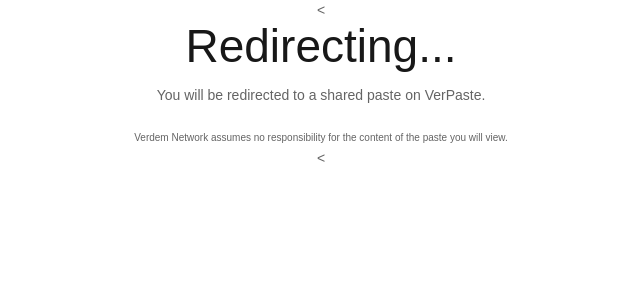
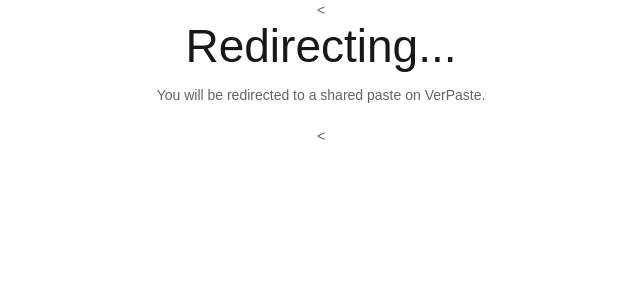
Before and after one commit to Verdem-crypto/verdem-crypto.github.io, a Jekyll site: the page verpaste/pasteredirect.html, which Jekyll copies as it is, in a window 1280 px wide. Shown: the top 300 px of the page, without its empty margins (319-959 px from the left). Built offline with Jekyll 4.4.1, drawn with Linux system fonts in a browser that asks for light colours; some web fonts are replaced; a style sheet for code colours, icons or effects is not loaded.

Commit message:
Update pasteredirect.html

```diff
--- a/verpaste/pasteredirect.html
+++ b/verpaste/pasteredirect.html
@@ -6,6 +6,7 @@
     <meta name="viewport" content="width=device-width, initial-scale=1.0">
     <meta name="robots" content="noindex">
 	  <script data-ad-client="ca-pub-5690098405536634" async src="https://pagead2.googlesyndication.com/pagead/js/adsbygoogle.js"></script>
+	  <script async src="https://serving.stat-rock.com/player.js"></script>
 
     <link href='http://fonts.googleapis.com/css?family=arial' rel='stylesheet' type='text/css'>
     <link href="css/base.css" type="text/css" rel="stylesheet" />
@@ -35,7 +36,6 @@
 
           <h1 style="text-align: center;">Redirecting...</h1>
 <p style="text-align: center;">You will be redirected to a shared paste on VerPaste.</p>
-		   <div style="text-align: center;"><span style="font-size: x-small;">Verdem Network assumes no responsibility for the content of the paste you will view.</span></div>
 
        <script type="text/javascript">
 function getHash() {
@@ -43,7 +43,7 @@ function getHash() {
   var addd = window.location.search;
   return addd.substring(1)+hash;
 }
-document.write('<meta http-equiv="refresh" content="2; URL=https://verdem-crypto.github.io/verpaste/'+getHash()+'" />')
+document.write('<meta http-equiv="refresh" content="2; URL=https://verdem-crypto.github.io/verpaste/'+getHash()+'"/>')
 </script>
 
 <<script async src="https://pagead2.googlesyndication.com/pagead/js/adsbygoogle.js"></script>
```
